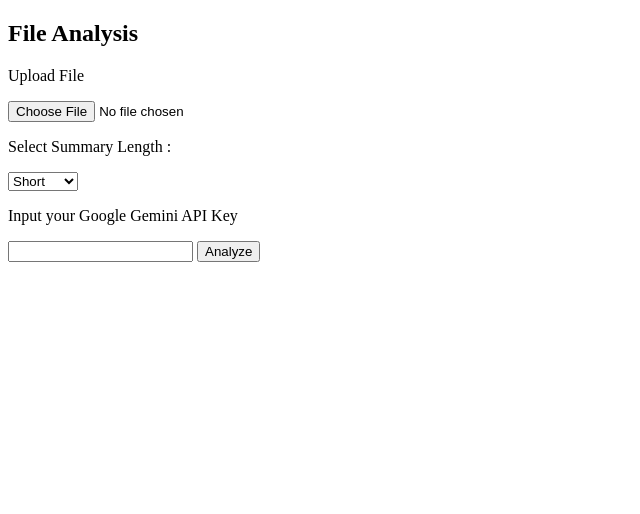
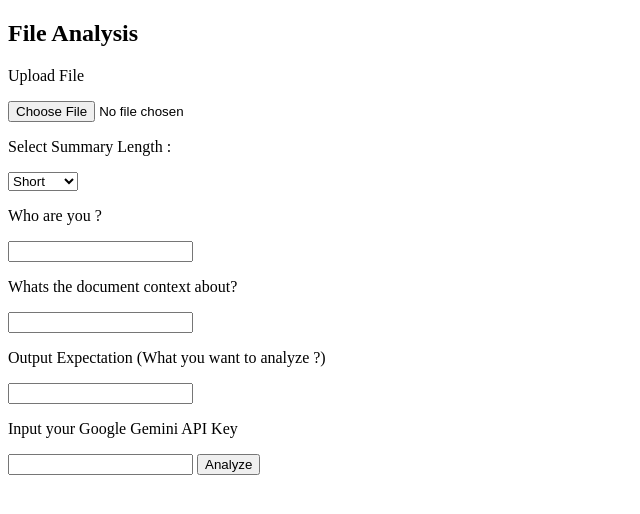
Before and after one commit to arifanalytics/Python-Code, a Flask app: template fastapi_file_gemini/templates/analyze.html in a window 1280 px wide. Shown: the top 514 px of the page, without its empty margins (0-640 px from the left). Run offline with Flask 2, Linux system fonts and the light colour scheme; the template is opened without the code that fills it, so the values that code supplies are empty.

Commit message:
Update analyze.html
Additional Prompting for users :

Iam an ….. (Business Analyst, Doctor, Healthcare workers)
Whats the file context ?
Whats the ouput expectation ?
Output Length (Short, Medium, Long)

```diff
--- a/fastapi_file_gemini/templates/analyze.html
+++ b/fastapi_file_gemini/templates/analyze.html
@@ -16,6 +16,12 @@
             <option value="5 sentences">Medium</option>
             <option value="long">Long</option>
         </select>
+        <p>Who are you ?</p>
+        <input type="text" name="iam" id="iam" required>
+        <p>Whats the document context about?</p>
+        <input type="text" name="context" id="context" required>
+        <p>Output Expectation (What you want to analyze ?)</p>
+        <input type="text" name="output" id="output" required>
         <p>Input your Google Gemini API Key</p>
         <input type="text" name="api_key" id="api_key">
         <input type="submit" value="Analyze">
```
